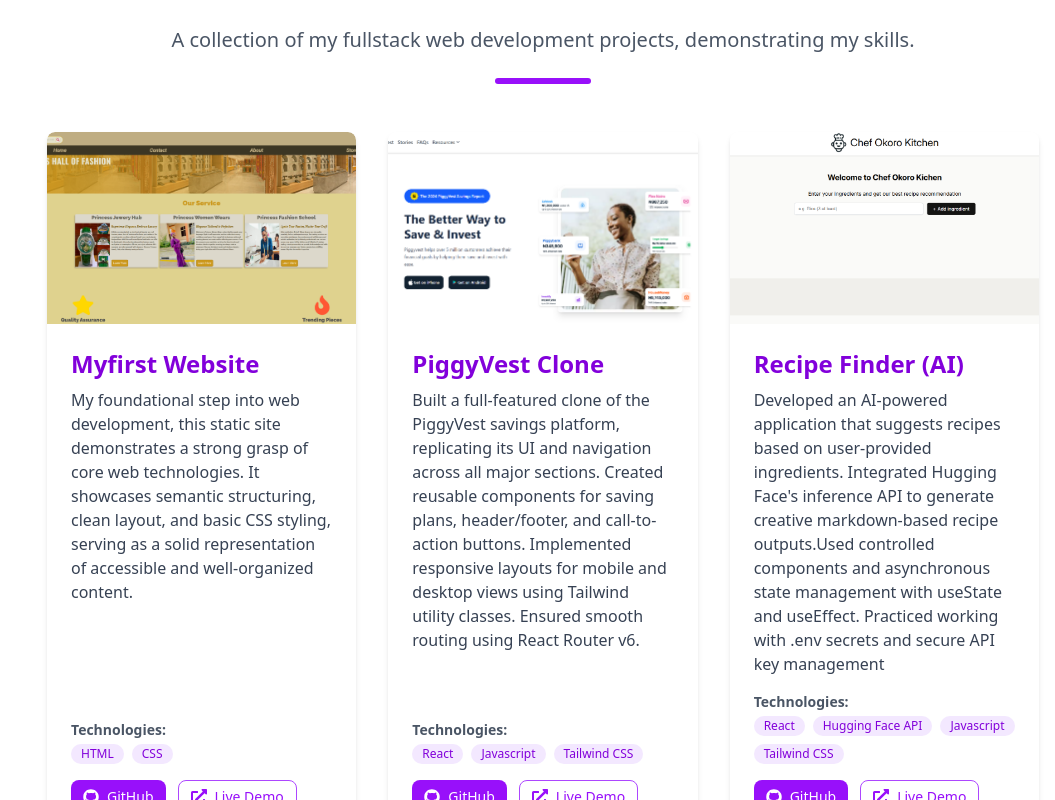
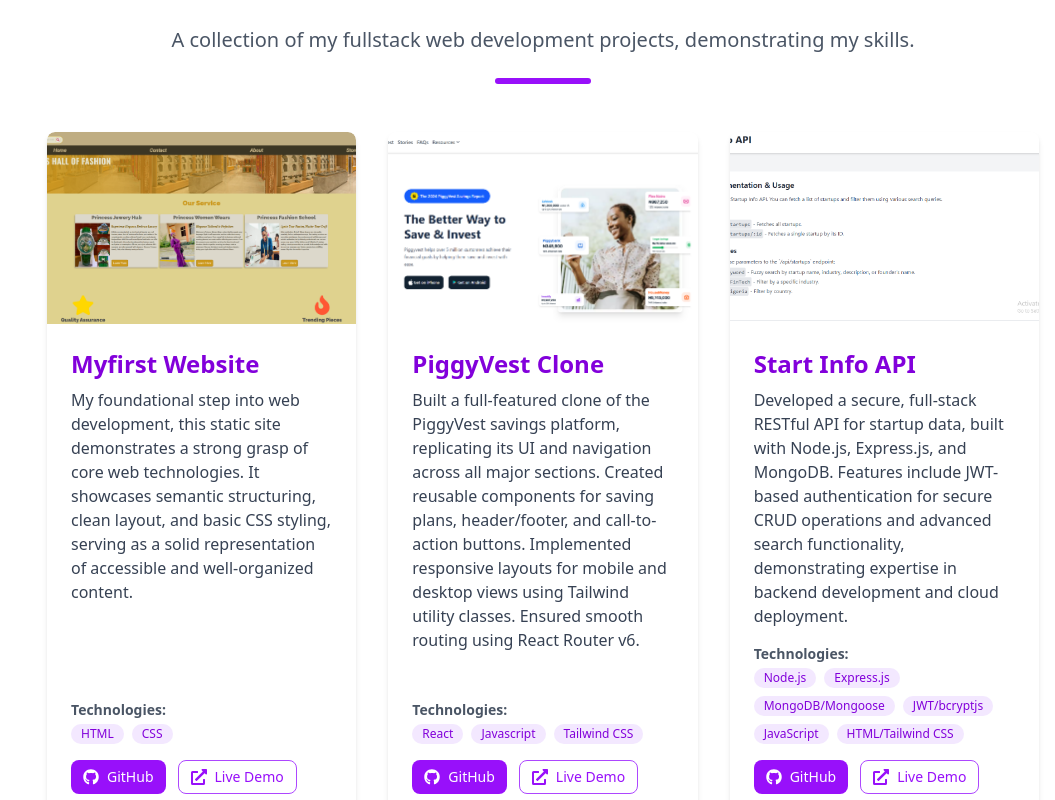
Before and after one commit to Okoro91/portfolio, a React (Vite) app: page / in a window 1280 px wide. Shown: the part 2000-2800 px from the top of the page, without its empty margins (225-1280 px from the left). Built offline with nearby package versions, Linux system fonts and the light colour scheme.

Commit message:
added backend project

```diff
--- a/src/components/data/projectsData.ts
+++ b/src/components/data/projectsData.ts
@@ -4,6 +4,7 @@
 import recipeFinder from "../../assets/img/recipe-finder.png";
 import musicApp from "../../assets/img/music-app-lg.png";
 import memeGenerator from "../../assets/img/meme-generator.png";
+import startup from "../../assets/img/startup-api.png";
 
 interface Project {
   title: string;
@@ -32,6 +33,22 @@
     technologies: ["React", "Javascript", "Tailwind CSS"],
     githubUrl: "https://github.com/Okoro91/piggyvestreact",
     liveUrl: " https://piggyvestreact.vercel.app/",
+  },
+  {
+    title: "Start Info API",
+    description:
+      "Developed a secure, full-stack RESTful API for startup data, built with Node.js, Express.js, and MongoDB. Features include JWT-based authentication for secure CRUD operations and advanced search functionality, demonstrating expertise in backend development and cloud deployment.",
+    image: startup,
+    technologies: [
+      "Node.js",
+      "Express.js",
+      "MongoDB/Mongoose",
+      "JWT/bcryptjs",
+      "JavaScript",
+      "HTML/Tailwind CSS",
+    ],
+    githubUrl: "https://github.com/Okoro91/startup_info_api",
+    liveUrl: "https://startup-info-api.onrender.com",
   },
   {
     title: "Recipe Finder (AI)",
```
Also changed, not shown: src/assets/img/startup-api.png (added).
